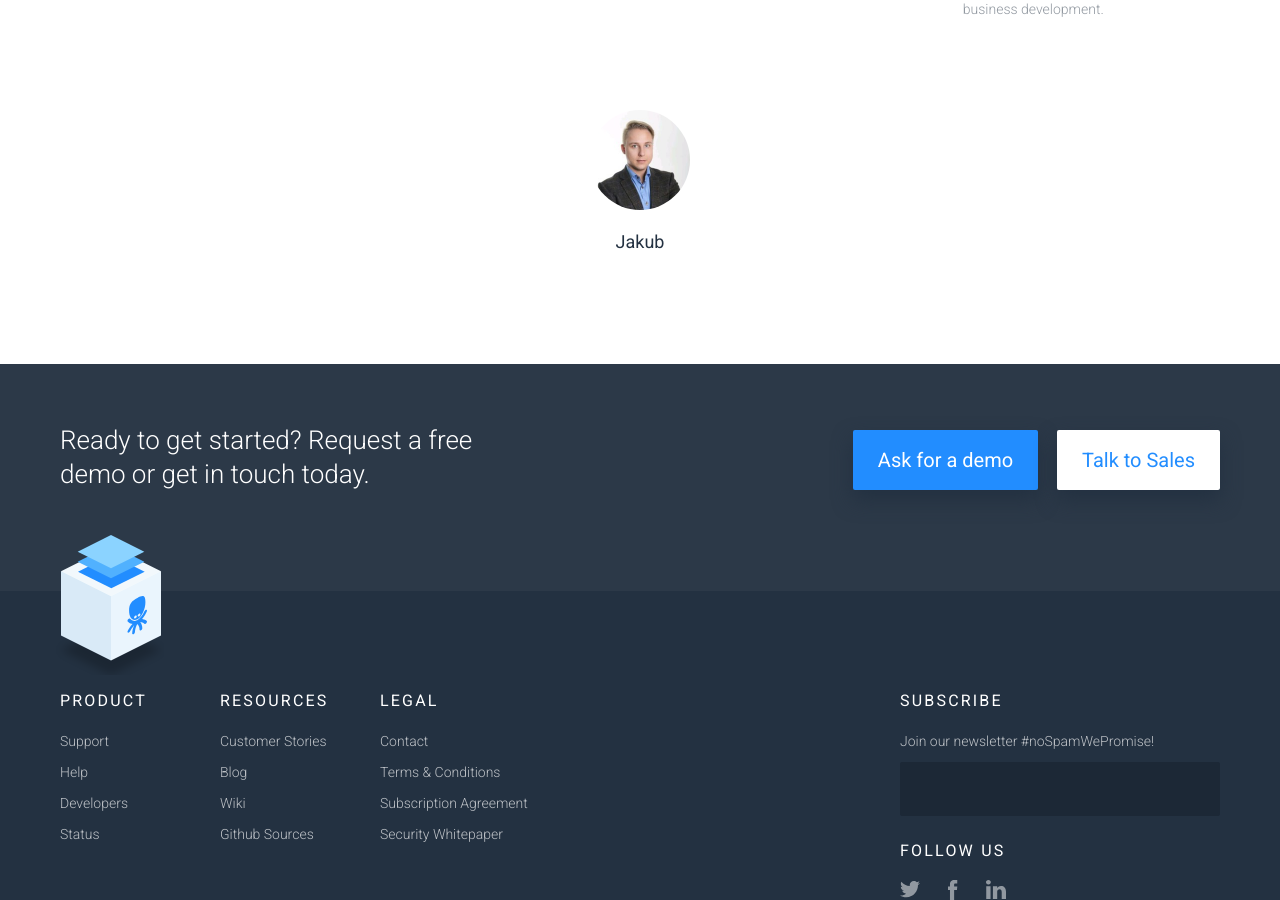
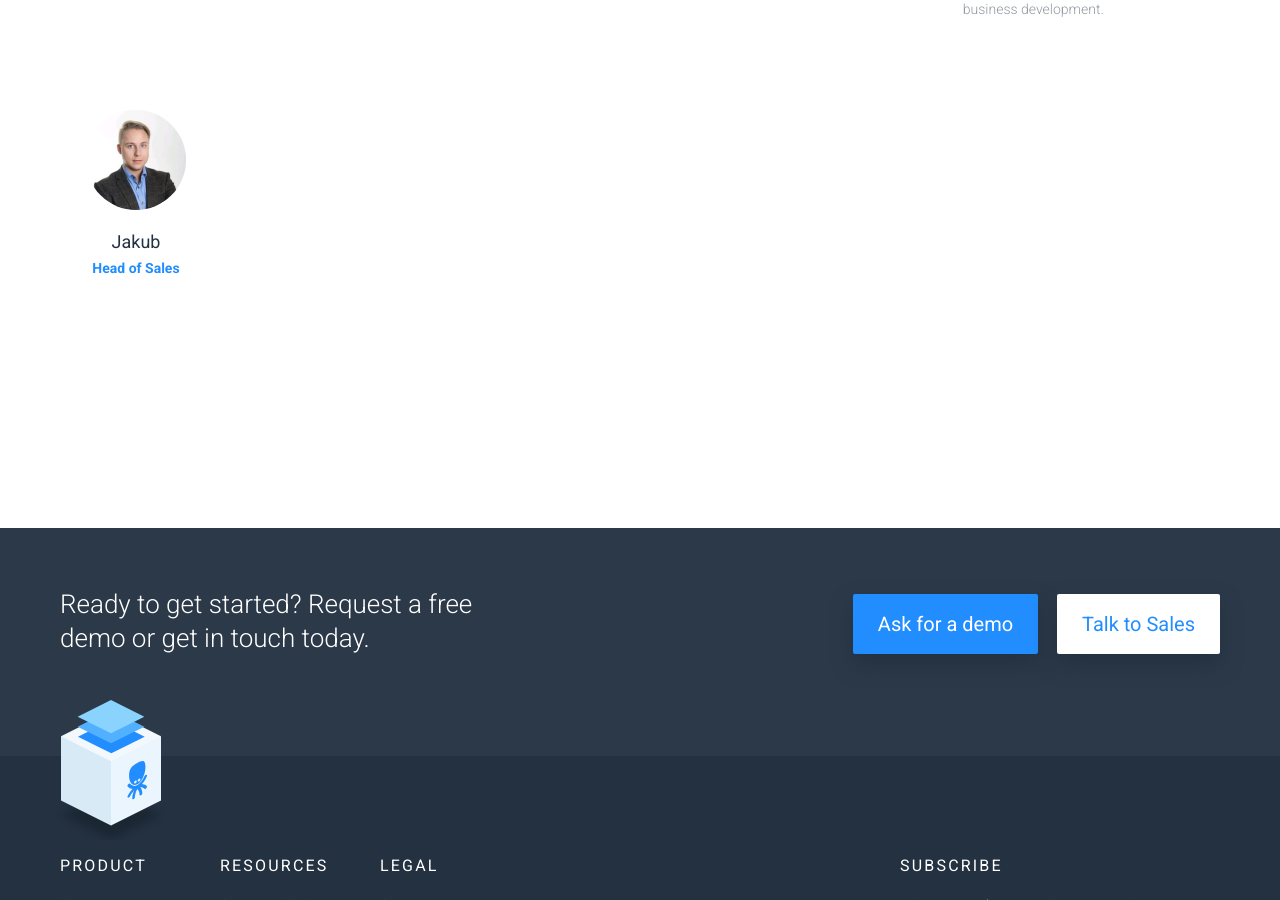
Before and after one commit to keboola/website, a Jekyll site: the page built from _landing/how-to-win-data.md, in a window 1280 px wide and 900 px high, scrolled down 9413 px. Built offline with Jekyll 4.4.1, drawn with Linux system fonts in a browser that asks for light colours; nearby versions of some CDN libraries.

Commit message:
Update from Forestry.io Martin Karasek updated _landing/how-to-win-data.md

```diff
--- a/_landing/how-to-win-data.md
+++ b/_landing/how-to-win-data.md
@@ -250,6 +250,18 @@ page_sections:
   list:
   - name: Jakub
     photo: "/uploads/0.jpeg"
+    position: Head of Sales
+  - {}
+  - {}
+  - {}
+  - {}
+  - {}
+  - {}
+  - {}
+  - {}
+  - {}
+  - {}
+  - {}
 date: 2019-02-05 09:38:34 +0000
 
 ---
```
